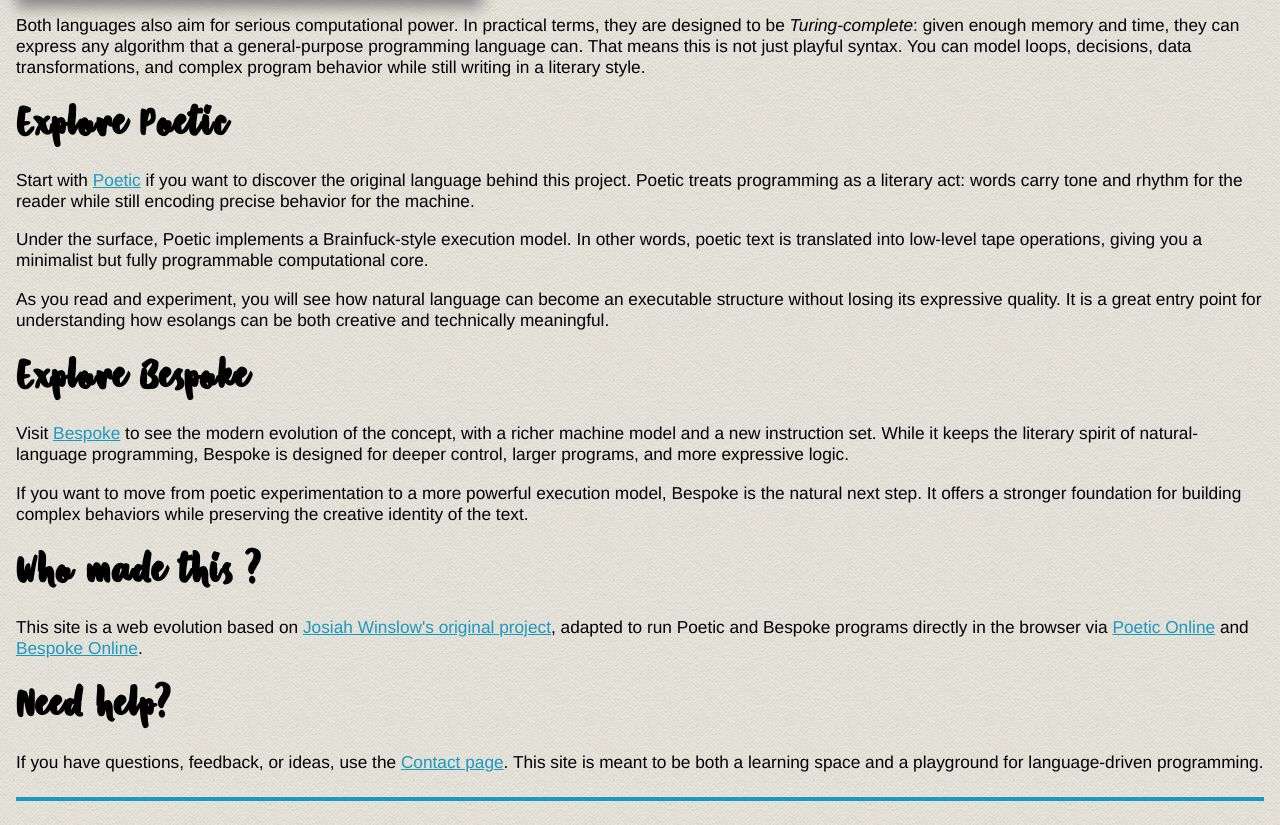
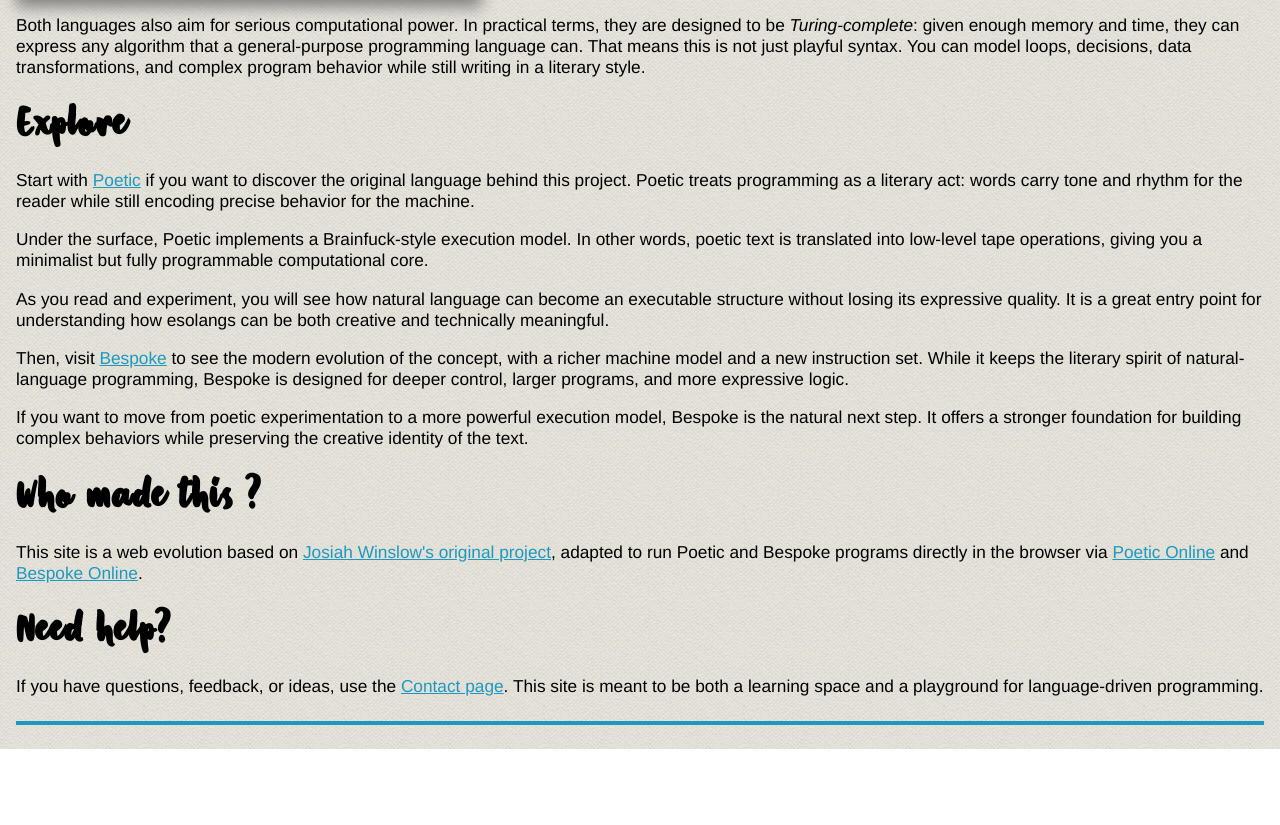
Before and after one commit to vfarcy/Poetic-py, a plain HTML site: page site/index.html in a window 1280 px wide. Shown: the part 1066-1891 px from the top of the page. After the commit the page ends 1815 px from the top, so only its background shows below. Drawn offline with Linux system fonts and the light colour scheme.

Commit message:
Refine homepage wording

```diff
--- a/site/index.html
+++ b/site/index.html
@@ -88,7 +88,7 @@
       literary style.
     </p>
 
-    <h2>Explore Poetic</h2>
+    <h2>Explore</h2>
 
     <p>
       Start with <a href="poetic/index.html">Poetic</a> if you want to discover the
@@ -110,10 +110,8 @@
       meaningful.
     </p>
 
-    <h2>Explore Bespoke</h2>
-
-    <p>
-      Visit <a href="bespoke/index.html">Bespoke</a> to see the modern evolution of
+      <p>
+      Then, visit <a href="bespoke/index.html">Bespoke</a> to see the modern evolution of
       the concept, with a richer machine model and a new instruction set. While it
       keeps the literary spirit of natural-language programming, Bespoke is designed
       for deeper control, larger programs, and more expressive logic.
```
